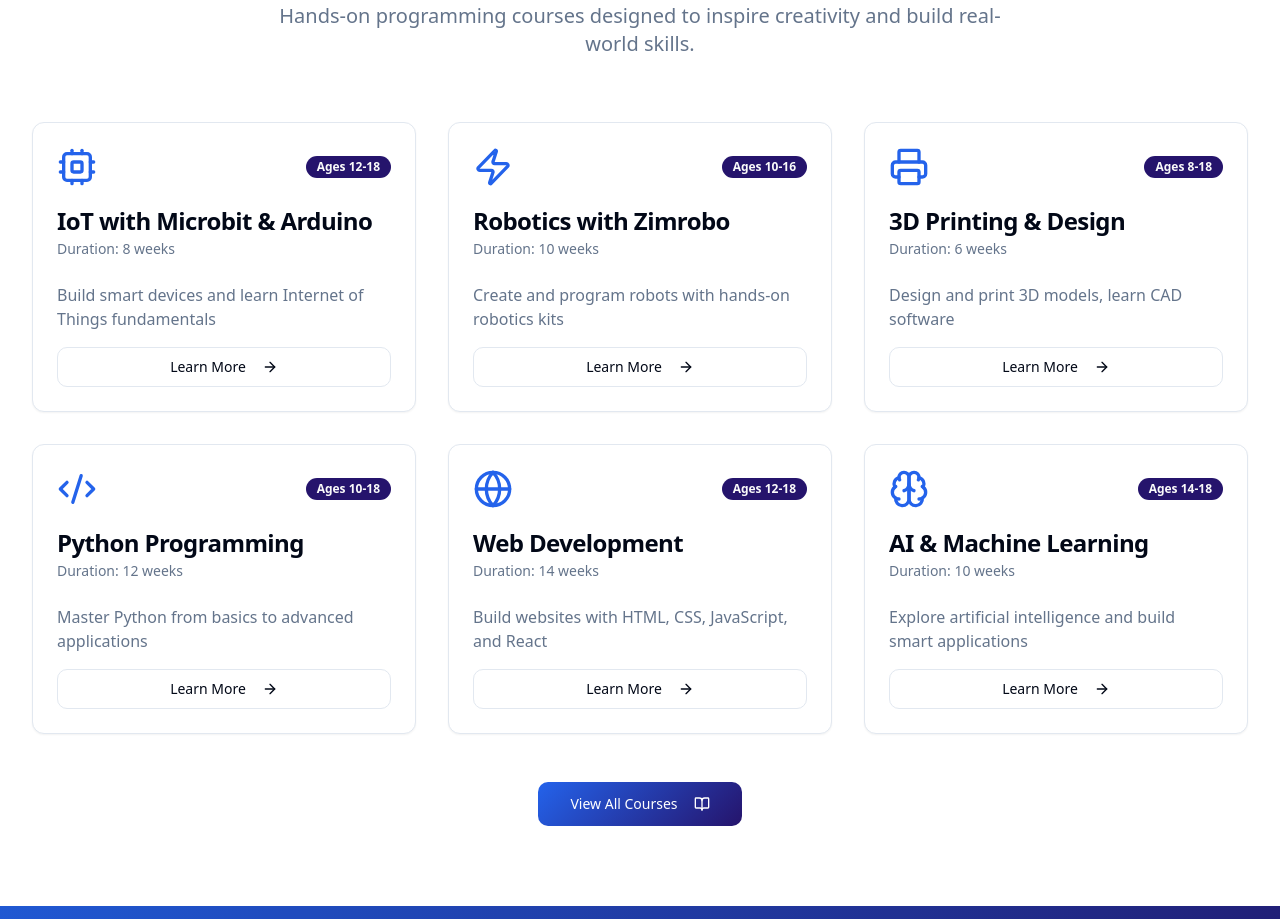
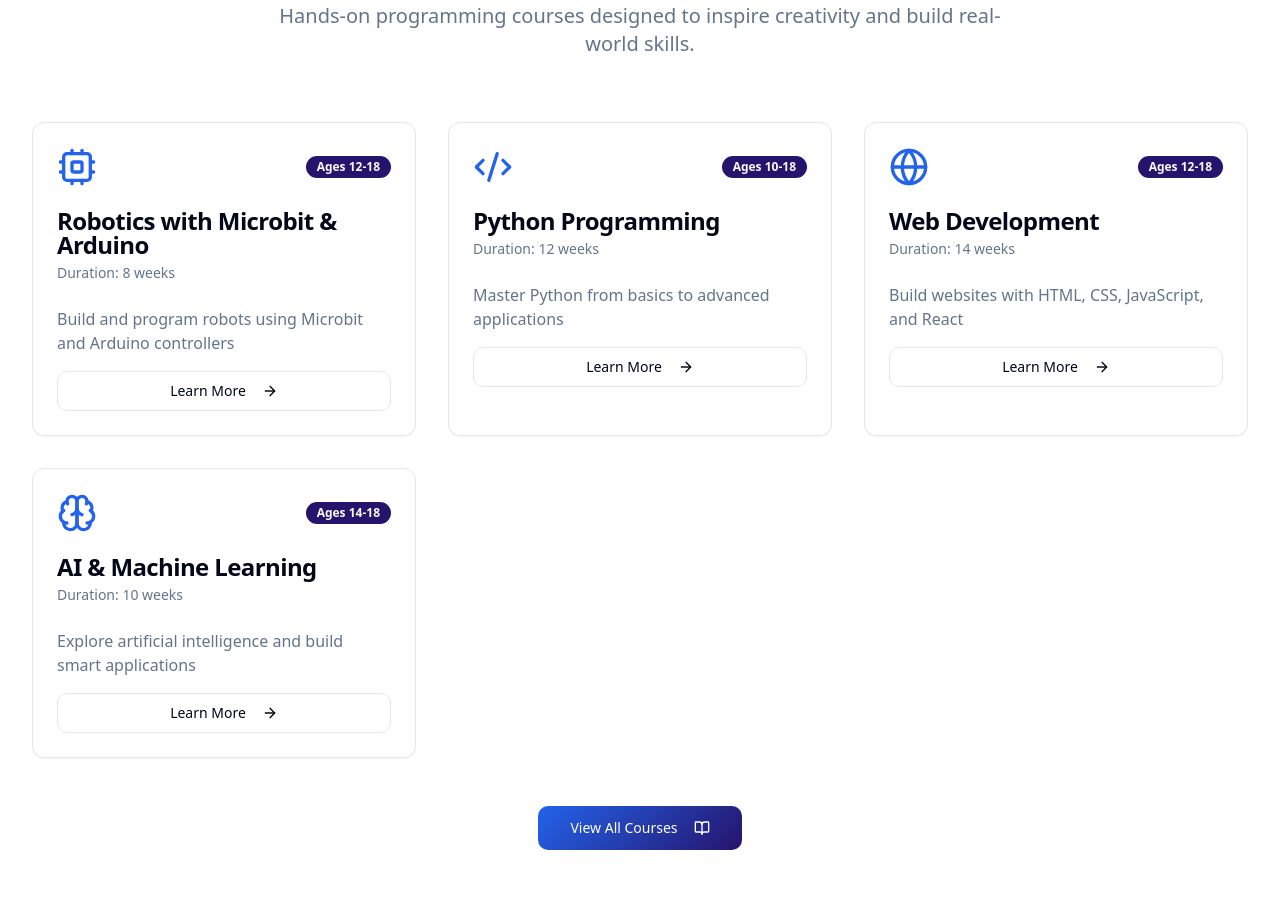
Before and after one commit to NgureGlo/kodbuds-virtual-hub, a React (Vite) app: page / in a window 1280 px wide. Shown: the part 1420-2339 px from the top of the page. Built offline with nearby package versions, Linux system fonts and the light colour scheme.

Commit message:
Update homepage and course name

```diff
--- a/src/pages/Courses.tsx
+++ b/src/pages/Courses.tsx
@@ -23,13 +23,13 @@ const Courses = () => {
     {
       id: 1,
       icon: Cpu,
-      title: "IoT with Microbit, Raspberry Pi & Arduino",
+      title: "Robotics with Microbit & Arduino",
       age: "Ages 12-18",
-      description: "Learn to build smart devices and understand Internet of Things fundamentals. Students will create weather stations, home automation systems, and sensor networks.",
+      description: "Build and program robots using Microbit and Arduino microcontrollers. Learn robotics fundamentals through hands-on projects that move, sense, and interact with their environment.",
       duration: "8 weeks",
       level: "Intermediate",
-      skills: ["Circuit Design", "Sensor Programming", "WiFi Connectivity", "Data Collection", "IoT Protocols"],
-      projects: ["Smart Home System", "Weather Station", "Security Camera", "Plant Monitoring Device"]
+      skills: ["Robot Programming", "Motor Control", "Sensor Integration", "Circuit Design", "Mechanical Assembly"],
+      projects: ["Line Following Robot", "Obstacle Avoidance Bot", "Remote Control Robot", "Interactive Pet Robot"]
     },
     {
       id: 4,
@@ -102,7 +102,7 @@ const Courses = () => {
   const ageGroups = [
     { range: "Ages 6-8", courses: ["Computer Literacy", "Programming with Minecraft"], focus: "Digital Basics & Visual Learning" },
     { range: "Ages 9-12", courses: ["Python Basics", "Minecraft Programming"], focus: "Creative Problem Solving" },
-    { range: "Ages 13-15", courses: ["Web Development", "IoT Projects"], focus: "Technical Skills & Projects" },
+    { range: "Ages 13-15", courses: ["Web Development", "Robotics Projects"], focus: "Technical Skills & Projects" },
     { range: "Ages 16-18", courses: ["AI/ML", "Computer Science", "Advanced Programming"], focus: "Career Preparation" }
   ];
 
@@ -259,7 +259,7 @@ const Courses = () => {
               </CardHeader>
               <CardContent>
                 <p className="text-muted-foreground">
-                  Most courses only require a computer with internet access. For hardware courses like IoT and Robotics,
+                  Most courses only require a computer with internet access. For hardware courses like Robotics,
                   we provide equipment kits that are shipped to your home.
                 </p>
               </CardContent>
--- a/src/pages/Home.tsx
+++ b/src/pages/Home.tsx
@@ -24,24 +24,10 @@ const Home = () => {
   const courses = [
     {
       icon: Cpu,
-      title: "IoT with Microbit & Arduino",
+      title: "Robotics with Microbit & Arduino",
       age: "Ages 12-18",
-      description: "Build smart devices and learn Internet of Things fundamentals",
+      description: "Build and program robots using Microbit and Arduino controllers",
       duration: "8 weeks"
-    },
-    {
-      icon: Zap,
-      title: "Robotics with Zimrobo",
-      age: "Ages 10-16",
-      description: "Create and program robots with hands-on robotics kits",
-      duration: "10 weeks"
-    },
-    {
-      icon: Printer,
-      title: "3D Printing & Design",
-      age: "Ages 8-18",
-      description: "Design and print 3D models, learn CAD software",
-      duration: "6 weeks"
     },
     {
       icon: Code2,
```
